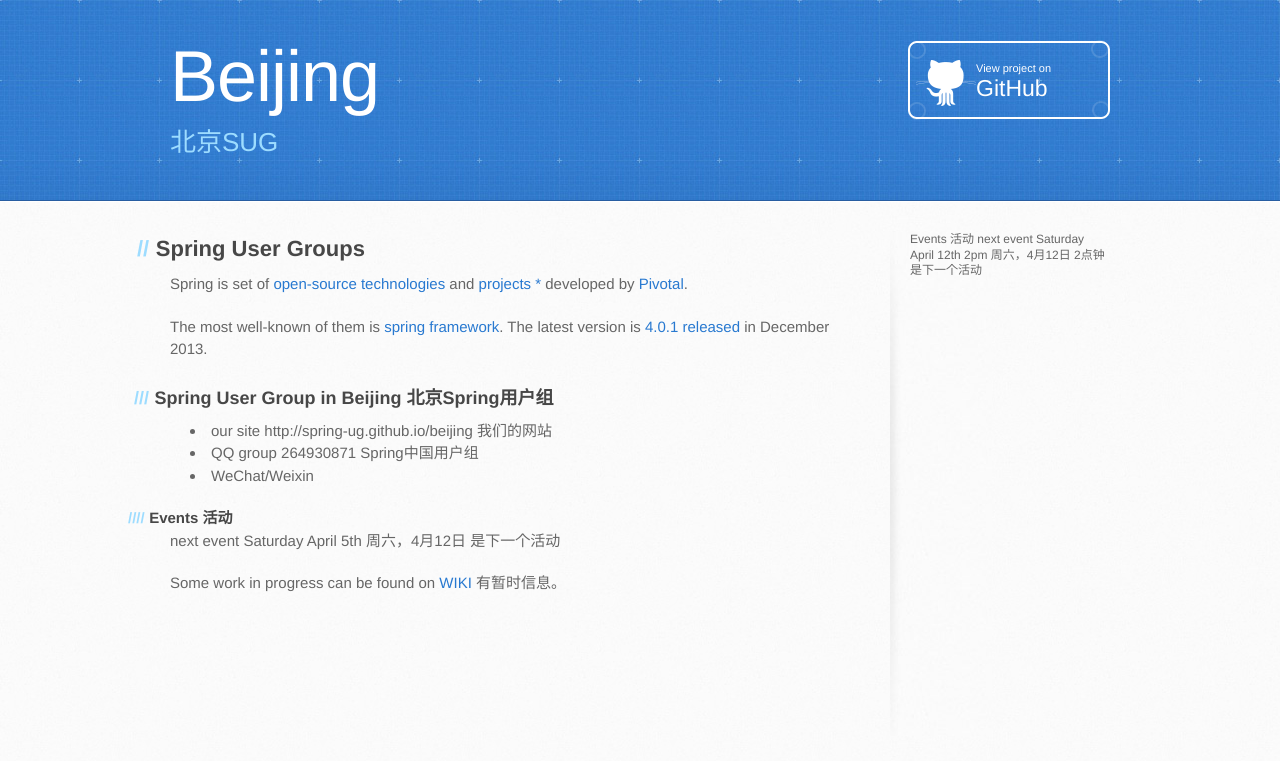
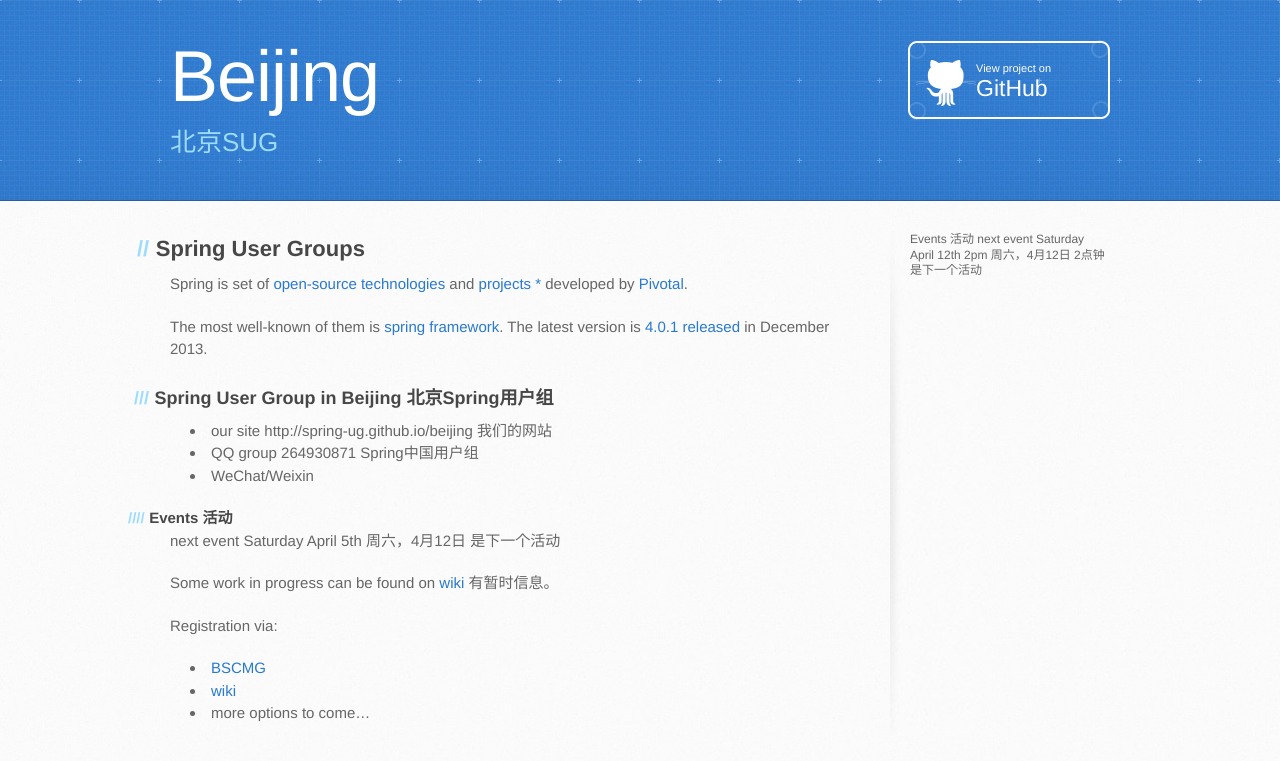
Before and after one commit to spring-ug/beijing, a Jekyll site: the page built from index.md, in a window 1280 px wide. Shown: the top 761 px of the page. Built offline with Jekyll 4.4.1, drawn with Linux system fonts in a browser that asks for light colours; Markdown is read by kramdown in place of the engine named in the settings.

Commit message:
registration

```diff
--- a/index.md
+++ b/index.md
@@ -24,4 +24,10 @@
 
 next event Saturday April 5th 周六，4月12日 是下一个活动
 
-Some work in progress can be found on [WIKI](https://github.com/spring-ug/beijing/wiki) 有暂时信息。
+Some work in progress can be found on [wiki](https://github.com/spring-ug/beijing/wiki) 有暂时信息。
+
+Registration via:
+
+- [BSCMG](http://www.meetup.com/BeijingSoftwareCraftsmanship/events/170135002/)
+- [wiki](https://github.com/spring-ug/beijing/wiki)
+- more options to come...
```
